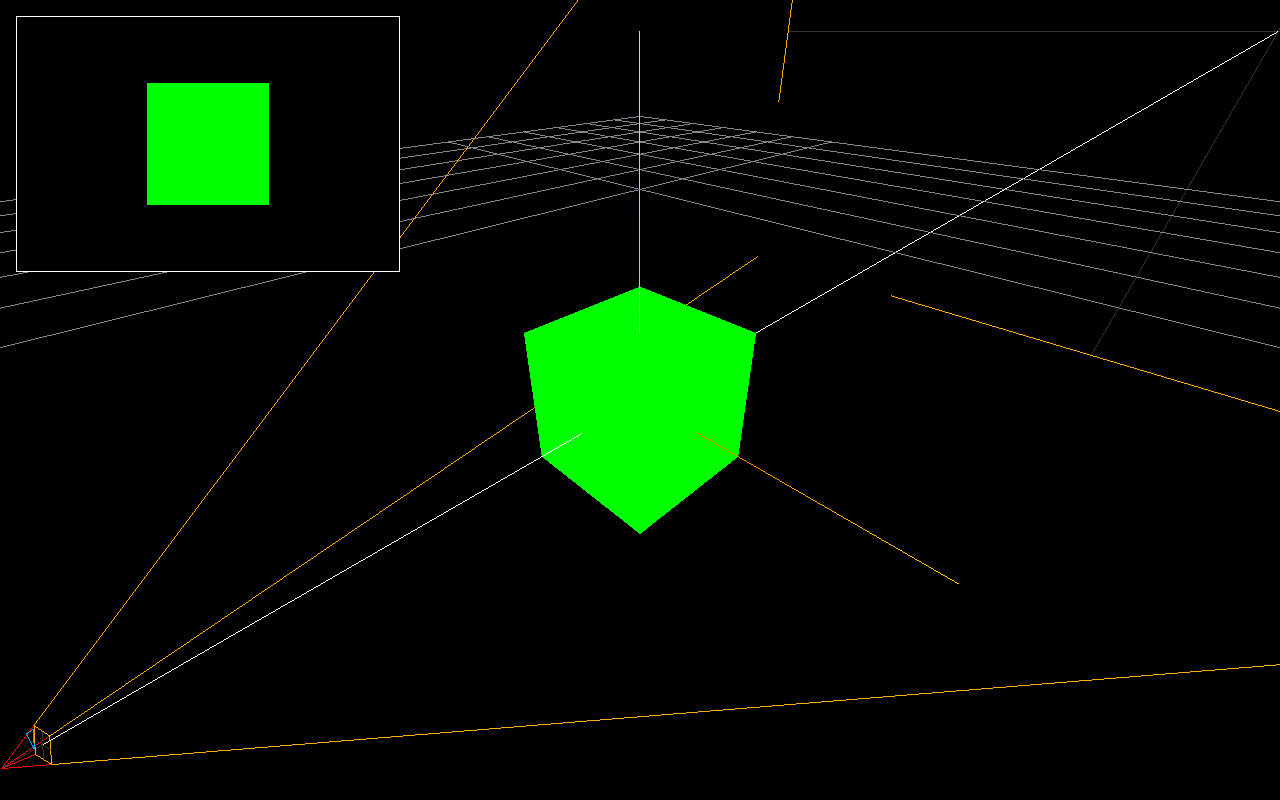
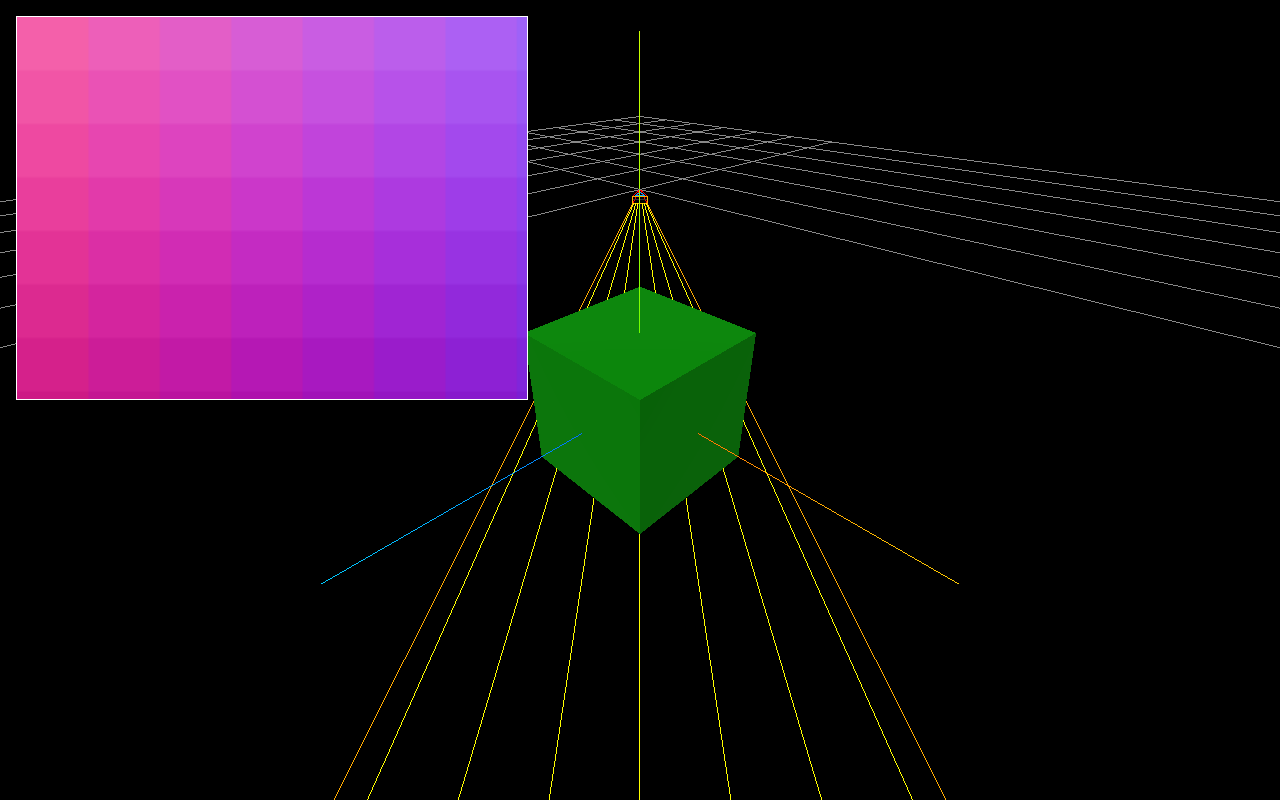
Before and after one commit to ViniciusGoncalves00/liminal, a website built with Vite: page index.html in a window 1280 px wide. Built offline with nearby package versions, Linux system fonts and the light colour scheme.

Commit message:
initial ray tracing renderer

```diff
--- a/index.html
+++ b/index.html
@@ -8,6 +8,14 @@
 </head>
 <body x-data class="w-full h-screen flex">
     <canvas id="editor-view" class="w-full h-full"></canvas>
-    <canvas id="game-view" class="fixed w-96 h-64 left-4 top-4 border border-white"></canvas>
+    <canvas id="game-view" class="fixed w-128 h-96 left-4 top-4 border border-white"></canvas>
+    <!-- <div class="fixed w-96 h-64 left-4 top-4 flex justify-evenly pointer-events-none z-10">
+        <div class="border border-white border-dashed w-px h-full"></div>
+        <div class="border border-white border-dashed w-px h-full"></div>
+    </div>
+    <div class="fixed w-96 h-64 left-4 top-4 flex flex-col justify-evenly pointer-events-none z-10">
+        <div class="border border-white border-dashed w-full h-px"></div>
+        <div class="border border-white border-dashed w-full h-px"></div>
+    </div> -->
 </body>
 </html>
--- a/main.ts
+++ b/main.ts
@@ -1,6 +1,7 @@
 import "./style.css";
 import * as THREE from 'three';
 import { SceneLayer, SceneManager } from "./sceneManager";
+import { ObjectFactory } from "./objectFactory";
 
 const editorView = document.getElementById('editor-view') as HTMLCanvasElement;
 const gameView = document.getElementById('game-view') as HTMLCanvasElement;
@@ -8,10 +9,18 @@ const gameView = document.getElementById('game-view') as HTMLCanvasElement;
 const sceneManager = new SceneManager(editorView, gameView);
 
 const geometry = new THREE.BoxGeometry( 1, 1, 1 );
-const material = new THREE.MeshBasicMaterial( { color: 0x00ff00 } );
+const material = new THREE.MeshPhysicalMaterial( { color: 0x00ff00 } );
 const cube = new THREE.Mesh( geometry, material );
 
 sceneManager.addObject(cube, SceneLayer.Game, SceneLayer.Editor);
+
+// const ray = ObjectFactory.ray([
+//     sceneManager.gameCamera.position.clone(),
+//     sceneManager.gameCamera.getWorldDirection(new THREE.Vector3()).multiplyScalar(10).add(sceneManager.gameCamera.position),
+// ])
+
+// sceneManager.addObject(ray, SceneLayer.Editor);
+// sceneManager.gameCamera.add(ray);
 
 const loop = () => {
     requestAnimationFrame(loop);
--- a/objectFactory.ts
+++ b/objectFactory.ts
@@ -0,0 +1,43 @@
+import * as THREE from 'three';
+
+export class ObjectFactory {
+    public static ray(points: THREE.Vector3[]): THREE.Line {
+        const geometry = new THREE.BufferGeometry().setFromPoints(points);
+        const material = new THREE.LineBasicMaterial({ color: 0xffff00 });
+        const line = new THREE.Line(geometry, material);
+        return line;
+    }
+
+    public static createCameraGrid(
+        camera: THREE.PerspectiveCamera,
+        columns: number,
+        rows: number
+    ): THREE.LineSegments {
+
+        const distance = camera.near + 0.01;
+        const height = 2 * Math.tan(THREE.MathUtils.degToRad(camera.fov / 2)) * distance;
+        const width = height * camera.aspect;
+        const points: THREE.Vector3[] = [];
+
+        for (let i = 0; i <= columns; i++) {
+            const x = -width / 2 + (width * i) / columns;
+
+            points.push(new THREE.Vector3(x, -height / 2, 0));
+            points.push(new THREE.Vector3(x,  height / 2, 0));
+        }
+
+        for (let i = 0; i <= rows; i++) {
+            const y = -height / 2 + (height * i) / rows;
+
+            points.push(new THREE.Vector3(-width / 2, y, 0));
+            points.push(new THREE.Vector3( width / 2, y, 0));
+        }
+
+        const geometry = new THREE.BufferGeometry().setFromPoints(points);
+        const material = new THREE.LineBasicMaterial({color: 0xffffff});
+        const grid = new THREE.LineSegments(geometry, material);
+        grid.position.z = -distance;
+
+        return grid;
+    }
+}
--- /dev/null
+++ b/ray-tracing-renderer.ts
@@ -0,0 +1,52 @@
+import * as THREE from 'three';
+
+export interface RayTracingRendererParameters extends THREE.WebGLRendererParameters {
+    canvas?: HTMLCanvasElement;
+    xRays?: number;
+    yRays?: number;
+}
+
+export class RayTracingRenderer {
+    public readonly domElement: HTMLCanvasElement;
+    public readonly xRays: number;
+    public readonly yRays: number;
+
+    public constructor(parameters?: RayTracingRendererParameters | undefined) {
+        this.domElement = (parameters?.canvas as HTMLCanvasElement) ?? document.createElement('canvas');
+        this.xRays = parameters?.xRays ?? 10;
+        this.yRays = parameters?.yRays ?? 10;
+    }
+
+    public render(scene: THREE.Scene, camera: THREE.PerspectiveCamera) {
+        const canvas = this.domElement as HTMLCanvasElement;
+        const context = canvas.getContext("2d")!;
+
+        context.clearRect(0, 0, canvas.width, canvas.height);
+
+        const lookDirection = camera.getWorldDirection(new THREE.Vector3());
+        lookDirection.normalize();
+
+        const cellWidth = Math.floor(canvas.width / this.xRays);
+        const cellHeight = Math.floor(canvas.height / this.yRays);
+
+        for (let x = 0; x < canvas.width; x += cellWidth) {
+            for (let y = 0; y < canvas.height; y += cellHeight) {
+                const ndc = new THREE.Vector3(
+                    (x + cellWidth / 2) / canvas.width * 2 - 1,
+                    -((y + cellHeight / 2) / canvas.height * 2 - 1),
+                    0.5
+                );
+
+                const worldPoint = ndc.unproject(camera);
+                const direction = worldPoint.sub(camera.position).normalize();
+
+                const r = (direction.x * 0.5 + 0.5) * 255;
+                const g = (direction.y * 0.5 + 0.5) * 255;
+                const b = (direction.z * 0.5 + 0.5) * 255;
+
+                context.fillStyle = `rgb(${r}, ${g}, ${b})`;
+                context.fillRect(x, y, cellWidth, cellHeight);
+            }
+        }
+    }
+}
--- /dev/null
+++ b/ray.ts
@@ -0,0 +1,16 @@
+import * as THREE from 'three';
+
+export class Ray {
+    private readonly origin: THREE.Vector3;
+    private readonly direction: THREE.Vector3;
+
+    public constructor(origin: THREE.Vector3, direction: THREE.Vector3
+    ) {
+        this.origin = origin.clone();
+        this.direction = direction.clone().normalize();
+    }
+
+    public at(t: number): THREE.Vector3 {
+        return this.origin.clone().add(this.direction.clone().multiplyScalar(t));
+    }
+}
--- a/sceneManager.ts
+++ b/sceneManager.ts
@@ -1,5 +1,6 @@
 import * as THREE from 'three';
 import { OrbitControls } from 'three/examples/jsm/controls/OrbitControls.js';
+import { RayTracingRenderer } from './ray-tracing-renderer';
 
 export const SceneLayer = {
     Game: 0,
@@ -16,10 +17,11 @@ export class SceneManager {
     private readonly scene: THREE.Scene;
 
     private readonly editorRenderer: THREE.WebGLRenderer;
-    private readonly gameRenderer: THREE.WebGLRenderer;
+    // private readonly gameRenderer: THREE.WebGLRenderer;
+    private readonly gameRayTracingRenderer: RayTracingRenderer;
 
-    private readonly editorCamera: THREE.PerspectiveCamera;
-    private readonly gameCamera: THREE.PerspectiveCamera;
+    public readonly editorCamera: THREE.PerspectiveCamera;
+    public readonly gameCamera: THREE.PerspectiveCamera;
 
     private readonly editorControls: OrbitControls;
 
@@ -37,14 +39,26 @@ export class SceneManager {
             canvas: this.editorView
         });
 
-        this.gameRenderer = new THREE.WebGLRenderer({
-            canvas: this.gameView
+        // this.gameRenderer = new THREE.WebGLRenderer({
+        //     canvas: this.gameView
+        // });
+
+        const xRays = 7;
+        const yRays = 7;
+
+        this.gameRayTracingRenderer = new RayTracingRenderer({
+            canvas: this.gameView,
+            xRays: xRays,
+            yRays: yRays
         });
 
         this.resize();
 
         this.gameCamera = this.createGameCamera();
         this.editorCamera = this.createEditorCamera();
+
+        this.scene.add(this.gameCamera);
+        this.scene.add(this.editorCamera);
 
         //
         // Configure visible layers
@@ -60,6 +74,45 @@ export class SceneManager {
         this.editorCamera.layers.enable(SceneLayer.Editor);
         this.editorCamera.layers.enable(SceneLayer.GameOnly);
 
+        const points: THREE.Vector3[] = [];
+
+        for (let x = 0; x < xRays; x++) {
+            for (let y = 0; y < yRays; y++) {
+                const nx = (x + 0.5) / xRays * 2 - 1;
+                const ny = 1 - (y + 0.5) / yRays * 2;
+
+                const nearHeight =
+                    2 * Math.tan(THREE.MathUtils.degToRad(this.gameCamera.fov / 2)) * this.gameCamera.near;
+
+                const nearWidth = nearHeight * this.gameCamera.aspect;
+
+                const farHeight =
+                    2 * Math.tan(THREE.MathUtils.degToRad(this.gameCamera.fov / 2)) * this.gameCamera.far;
+
+                const farWidth = farHeight * this.gameCamera.aspect;
+
+                const nearPoint = new THREE.Vector3(
+                    nx * nearWidth * 0.5,
+                    ny * nearHeight * 0.5,
+                    -this.gameCamera.near
+                );
+
+                const farPoint = new THREE.Vector3(
+                    nx * farWidth * 0.5,
+                    ny * farHeight * 0.5,
+                    -this.gameCamera.far
+                );
+
+                points.push(nearPoint);
+                points.push(farPoint);
+            }
+        }
+
+        const geometry = new THREE.BufferGeometry().setFromPoints(points);
+        const material = new THREE.LineBasicMaterial({color: 0xffff00});
+        const rays = new THREE.LineSegments(geometry, material);
+        this.gameCamera.add(rays);
+
         this.editorControls = new OrbitControls(
             this.editorCamera,
             this.editorRenderer.domElement
@@ -67,7 +120,7 @@ export class SceneManager {
 
         new OrbitControls(
             this.gameCamera,
-            this.gameRenderer.domElement
+            this.gameRayTracingRenderer.domElement
         );
 
         this.createHelpers();
@@ -79,7 +132,8 @@ export class SceneManager {
         this.editorControls.update();
 
         this.editorRenderer.render(this.scene, this.editorCamera);
-        this.gameRenderer.render(this.scene, this.gameCamera);
+        // this.gameRenderer.render(this.scene, this.gameCamera);
+        this.gameRayTracingRenderer.render(this.scene, this.gameCamera);
     }
 
     /**
@@ -102,6 +156,22 @@ export class SceneManager {
         this.scene.add(object);
     }
 
+    public addChildObject(
+        object: THREE.Object3D,
+        parent: THREE.Object3D,
+        ...layers: SceneLayer[]
+    ): void {
+
+        object.layers.disableAll();
+
+        if (layers.length === 0)
+            object.layers.enable(SceneLayer.Game);
+        else
+            layers.forEach(layer => object.layers.enable(layer));
+
+        parent.add(object);
+    }
+
     public removeObject(object: THREE.Object3D): void {
         this.scene.remove(object);
     }
@@ -121,7 +191,7 @@ export class SceneManager {
         const gameHeight = this.gameView.clientHeight;
 
         this.editorRenderer.setSize(editorWidth, editorHeight, false);
-        this.gameRenderer.setSize(gameWidth, gameHeight, false);
+        // this.gameRenderer.setSize(gameWidth, gameHeight, false);
 
         if (this.editorCamera) {
             this.editorCamera.aspect = editorWidth / editorHeight;
@@ -142,7 +212,7 @@ export class SceneManager {
             10000
         );
 
-        camera.position.set(0, 0, 3);
+        camera.position.set(-1, 1, -1);
         camera.lookAt(0, 0, 0);
 
         return camera;
@@ -171,5 +241,17 @@ export class SceneManager {
 
         const gameCameraHelper = new THREE.CameraHelper(this.gameCamera);
         this.addObject(gameCameraHelper, SceneLayer.Editor);
+
+        const light = new THREE.DirectionalLight();
+        light.position.set(5, 10, 7.5);
+        light.castShadow = true;
+        light.shadow.mapSize.width = 1024;
+        light.shadow.mapSize.height = 1024;
+        light.shadow.camera.near = 0.5;
+        light.shadow.camera.far = 500;
+        this.addObject(light, SceneLayer.Editor, SceneLayer.Game);
+
+        const lightHelper = new THREE.DirectionalLightHelper(light, 5);
+        this.addObject(lightHelper, SceneLayer.Editor);
     }
 }
```
